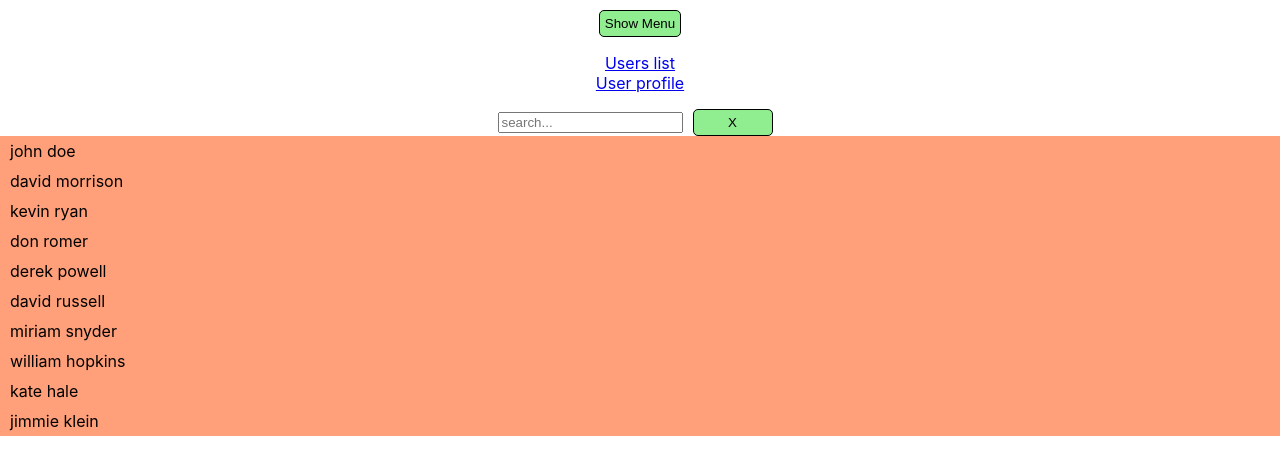
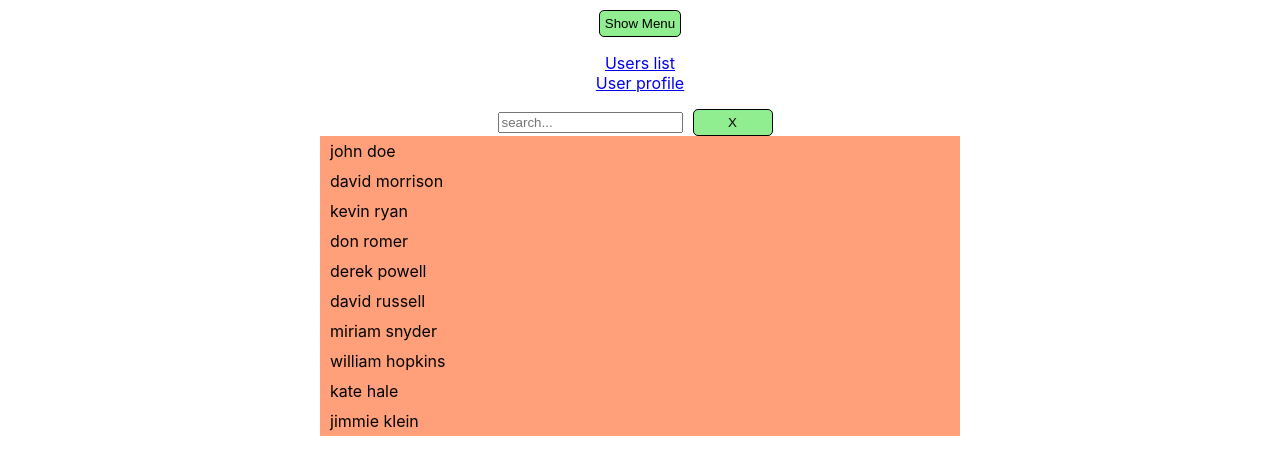
Before and after one commit to pioteres/ch5, a React (Create React App) app: page /users in a window 1280 px wide. Shown: the top 474 px of the page. Built offline with nearby package versions, Linux system fonts and the light colour scheme.

Commit message:
change width of UsersList

```diff
--- a/src/App.css
+++ b/src/App.css
@@ -105,8 +105,9 @@ button {
   list-style: none;
   text-align: left;
   background-color: lightsalmon;
-  margin: 0;
+  margin: 0 auto;
   padding: 0;
+  width: 50vw;
 }
 
 .users-list li {
```
